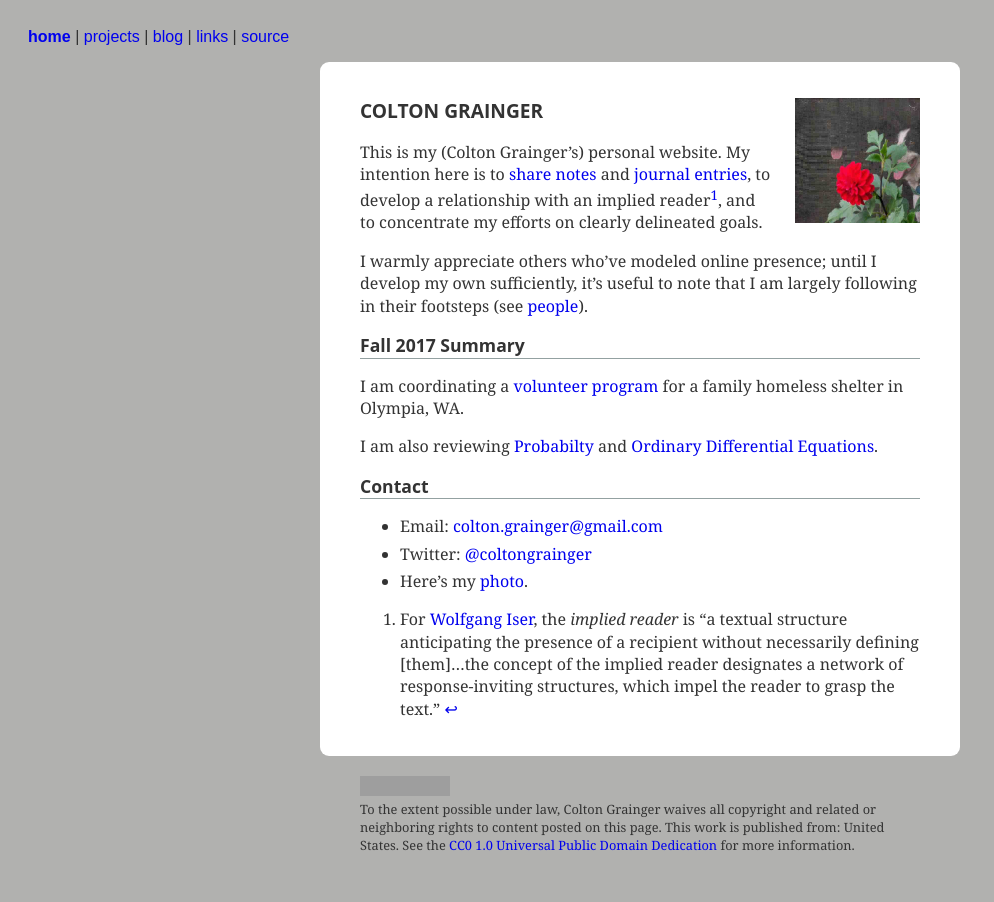
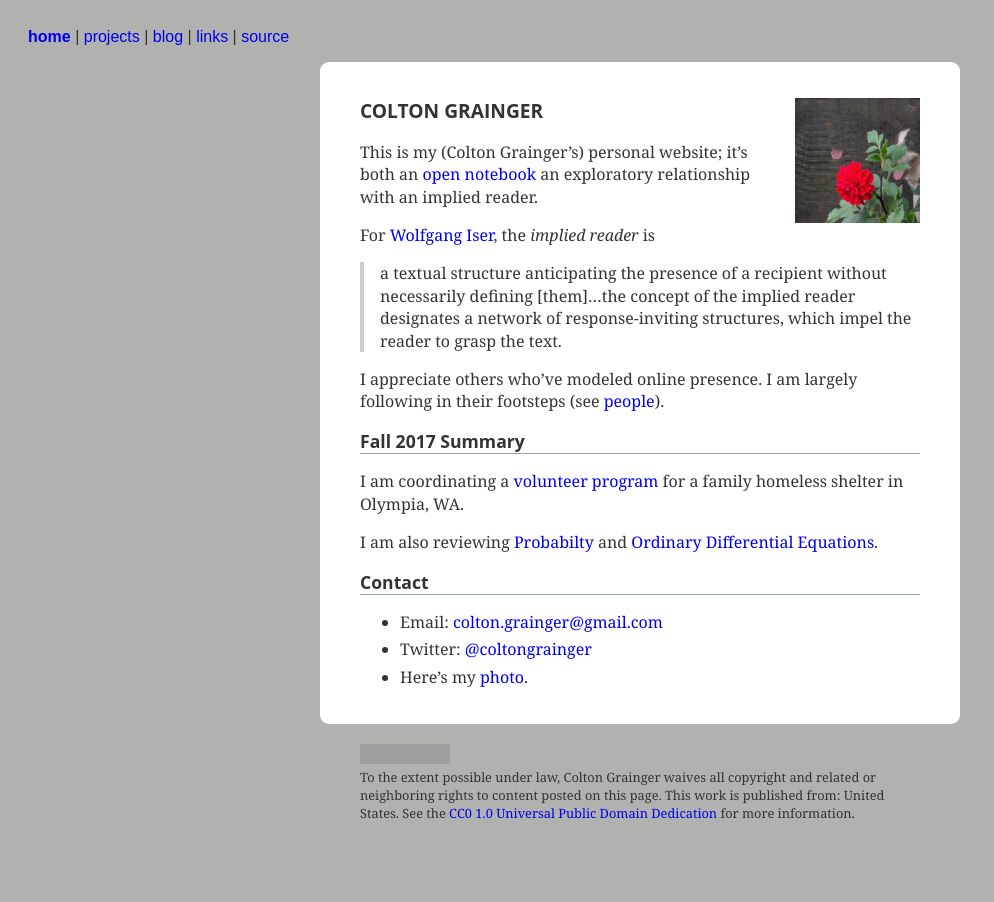
Before and after one commit to coltongrainger/blog, a Jekyll site: the page built from index.md, in a window 1280 px wide. Shown: the whole page, without its empty margins (0-994 px from the left). Built offline with Jekyll 4.4.1, drawn with Linux system fonts in a browser that asks for light colours; our own code applies the rules of GitHub Pages for plain Markdown files; grey boxes are pictures that could not be loaded.

Commit message:
new intro

```diff
--- a/index.md
+++ b/index.md
@@ -10,11 +10,13 @@
 
 # Colton Grainger
 
-This is my (Colton Grainger's) personal website. My intention here is to [share notes](http://wcm1.web.rice.edu/open-notebook-history.html) and [journal entries](/journal-keeping), to develop a relationship with an implied reader[^who], and to concentrate my efforts on clearly delineated goals.
+This is my (Colton Grainger's) personal website; it's both an [open notebook](http://wcm1.web.rice.edu/open-notebook-history.html) an exploratory relationship with an implied reader.
 
-I warmly appreciate others who've modeled online presence; until I develop my own sufficiently, it's useful to note that I am largely following in their footsteps (see [people](/links)).
+For [Wolfgang Iser](https://en.wikipedia.org/wiki/Wolfgang_Iser), the *implied reader* is
+> a textual structure anticipating the presence of a recipient without necessarily defining [them]…the concept of the implied reader designates a network of response-inviting structures, which impel the reader to grasp the text.
 
-[^who]: For [Wolfgang Iser](https://en.wikipedia.org/wiki/Wolfgang_Iser), the *implied reader* is "a textual structure anticipating the presence of a recipient without necessarily defining [them]…the concept of the implied reader designates a network of response-inviting structures, which impel the reader to grasp the text."
+I appreciate others who've modeled online presence. I am largely following in their footsteps (see [people](/links)).
+
 
 ## Fall 2017 Summary
 I am coordinating a [volunteer program](http://coltongrainger.com/fscss-volunteers) for a family homeless shelter in Olympia, WA.
```
